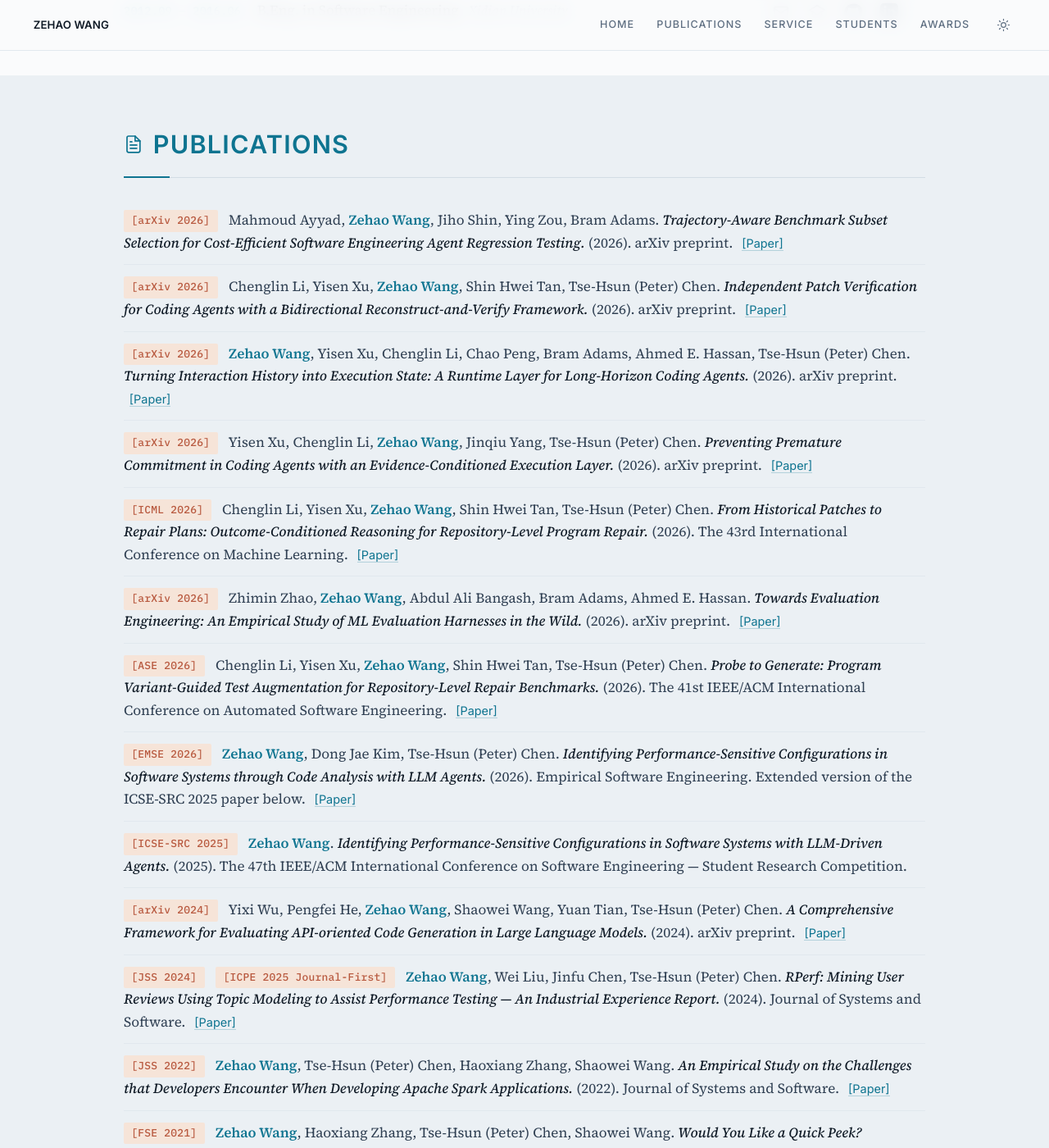
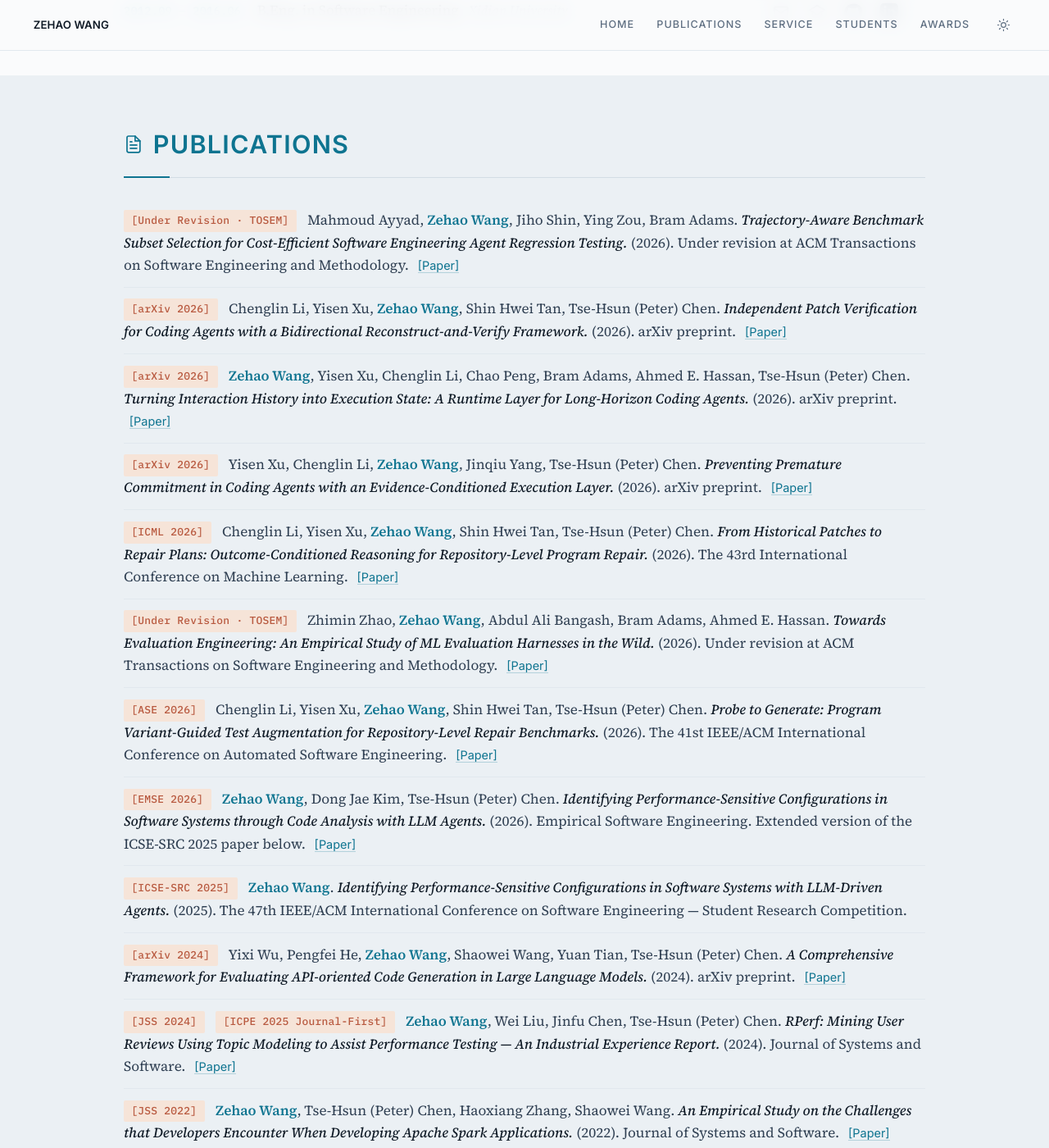
Before and after one commit to zehaowang00/zehaowang00.github.io, a Jekyll site: the page preview.html, which Jekyll copies as it is, in a window 1280 px wide and 1400 px high, scrolled down 545 px. Shown: the whole window at 82% size. Built offline with Jekyll 4.4.1, drawn with Linux system fonts in a browser that asks for light colours.

Commit message:
Mark two papers as under revision at TOSEM
Co-Authored-By: Claude Opus 5.5 <noreply@anthropic.com>

```diff
--- a/preview.html
+++ b/preview.html
@@ -105,10 +105,10 @@
 
       <ul class="papers">
         <li>
-          <span class="paper__venue">[arXiv 2026]</span>
+          <span class="paper__venue">[Under Revision · TOSEM]</span>
           <span class="paper__authors">Mahmoud Ayyad, <span class="me">Zehao Wang</span>, Jiho Shin, Ying Zou, Bram Adams.</span>
           <span class="paper__title">Trajectory-Aware Benchmark Subset Selection for Cost-Efficient Software Engineering Agent Regression Testing.</span>
-          (2026). arXiv preprint.
+          (2026). Under revision at ACM Transactions on Software Engineering and Methodology.
           <a class="paper__link" href="https://arxiv.org/abs/2609.24928" target="_blank" rel="noopener">[Paper]</a>
         </li>
 
@@ -145,10 +145,10 @@
         </li>
 
         <li>
-          <span class="paper__venue">[arXiv 2026]</span>
+          <span class="paper__venue">[Under Revision · TOSEM]</span>
           <span class="paper__authors">Zhimin Zhao, <span class="me">Zehao Wang</span>, Abdul Ali Bangash, Bram Adams, Ahmed E. Hassan.</span>
           <span class="paper__title">Towards Evaluation Engineering: An Empirical Study of ML Evaluation Harnesses in the Wild.</span>
-          (2026). arXiv preprint.
+          (2026). Under revision at ACM Transactions on Software Engineering and Methodology.
           <a class="paper__link" href="https://arxiv.org/abs/2605.24213" target="_blank" rel="noopener">[Paper]</a>
         </li>
 
```
Also changed, not shown: _layouts/home.html (+4 -4 lines).
